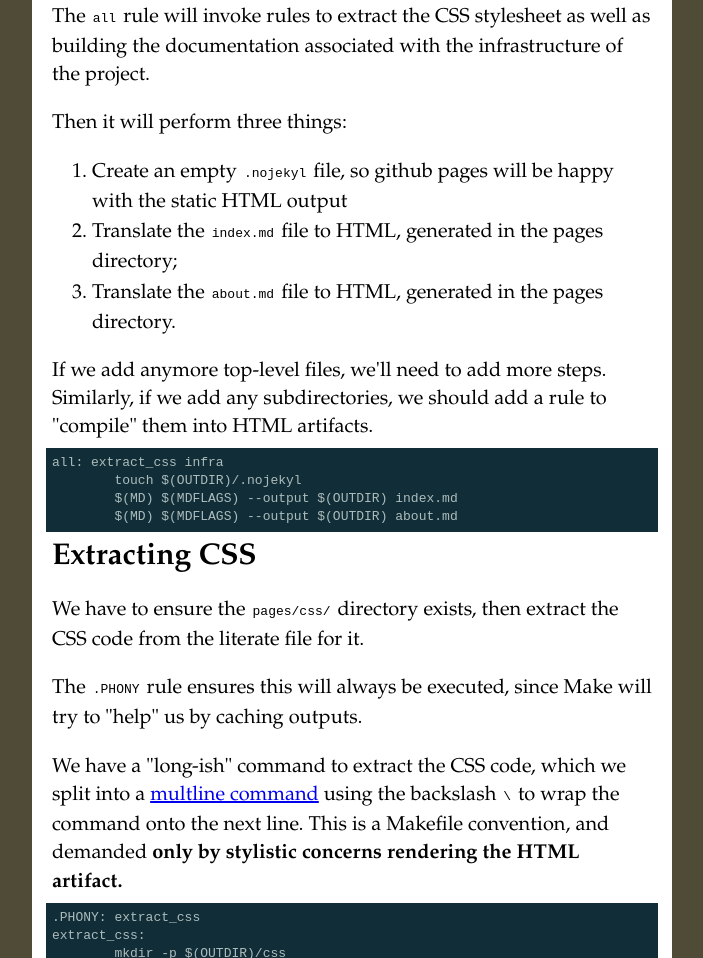
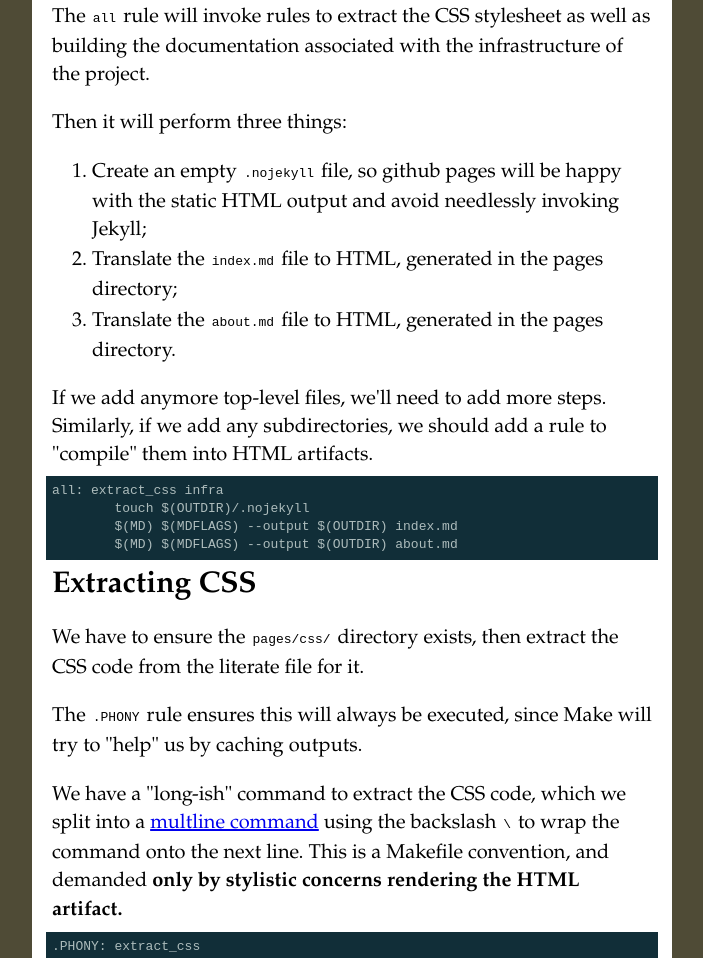
Before and after one commit to Yak-Shavers-Guild/yak-shavers-guild.github.io, a plain HTML site: page infra/makefile.html in a window 1280 px wide. Shown: the part 1008-1966 px from the top of the page, without its empty margins (288-991 px from the left). Drawn offline with nearby package versions, Linux system fonts and the light colour scheme.

Commit message:
[bugfix] Typo in spelling 'Jekyll'

```diff
--- a/infra/makefile.html
+++ b/infra/makefile.html
@@ -129,8 +129,8 @@ Then it will perform three things:
 
 <ol><li>
 <p>
-Create an empty <code>.nojekyl</code> file, so github pages will be happy with
-the static HTML output
+Create an empty <code>.nojekyll</code> file, so github pages will be happy with
+the static HTML output and avoid needlessly invoking Jekyll;
 </p>
 </li>
 <li>
@@ -154,7 +154,7 @@ to "compile" them into HTML artifacts.
 </p>
 
 <pre data-lang="Makefile" class="src">all: extract_css infra
-	touch &dollar;&#xfeff;(OUTDIR)/.nojekyl
+	touch &dollar;&#xfeff;(OUTDIR)/.nojekyll
 	&dollar;&#xfeff;(MD) &dollar;&#xfeff;(MDFLAGS) --output &dollar;&#xfeff;(OUTDIR) index.md
 	&dollar;&#xfeff;(MD) &dollar;&#xfeff;(MDFLAGS) --output &dollar;&#xfeff;(OUTDIR) about.md</pre>
 
```
Also changed, not shown: 2 other files.
